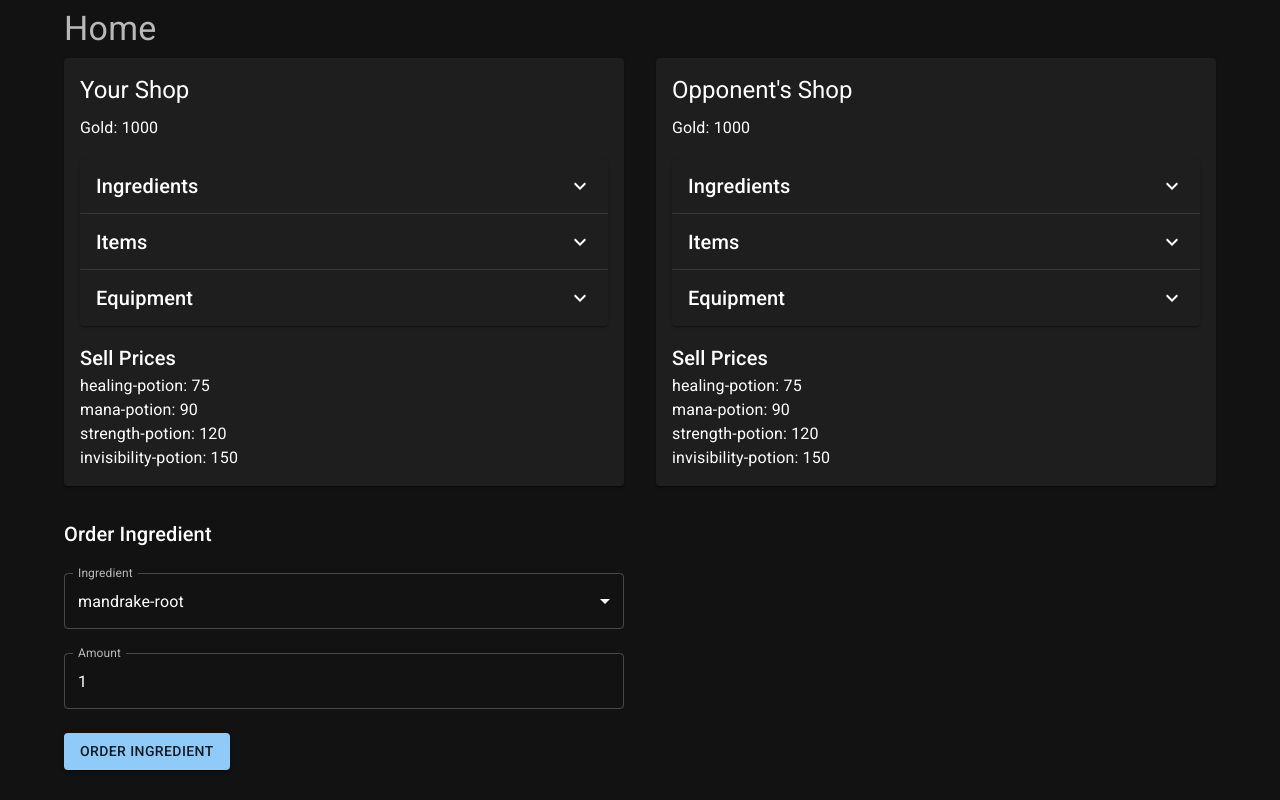
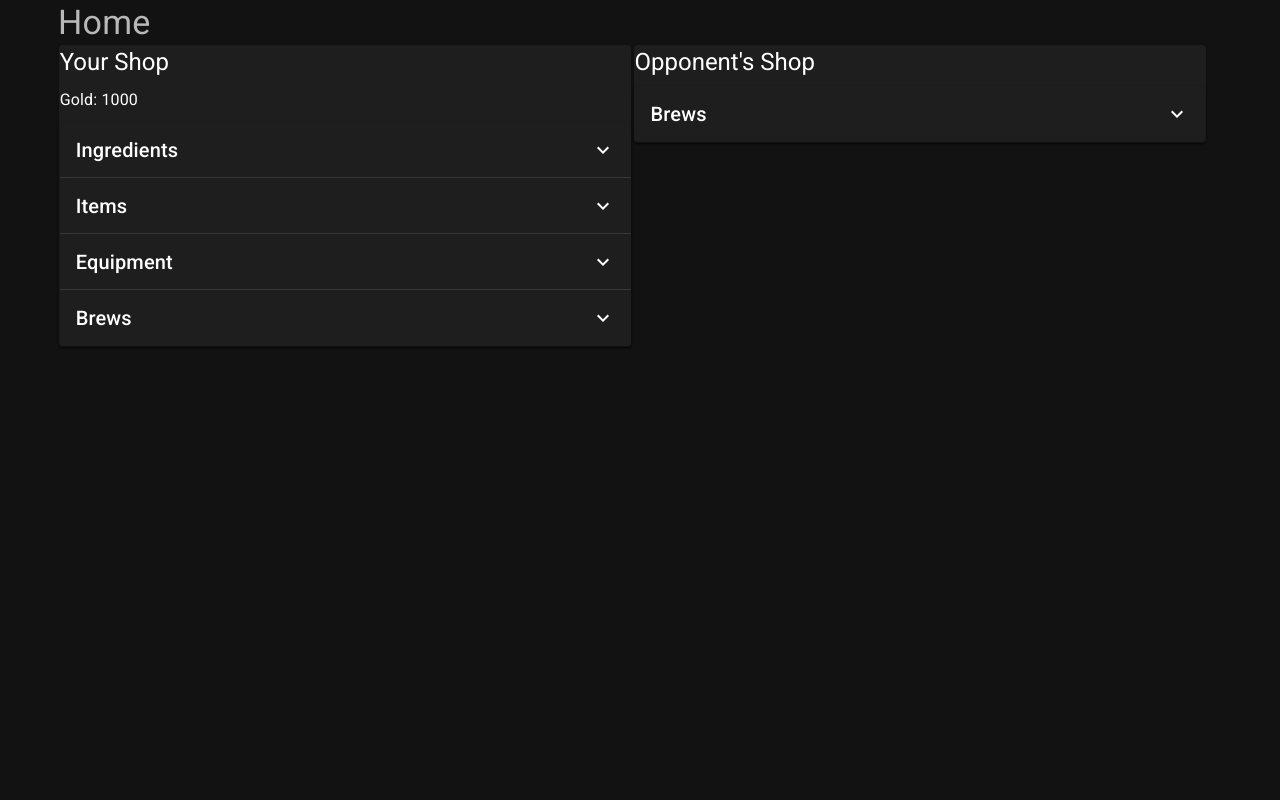
Before and after one commit to Ntropish/brew-battle, a React (Vite) app: page /#/ in a window 1280 px wide. Shown: the top 800 px of the page. Built offline with nearby package versions, Linux system fonts and the light colour scheme.

Commit message:
Set up layout

```diff
--- a/src/App.tsx
+++ b/src/App.tsx
@@ -1,8 +1,9 @@
-import { Container } from "@mui/material";
+import { Container, useMediaQuery } from "@mui/material";
 
 import { Outlet } from "react-router-dom";
 
 function App() {
+  const isSmall = useMediaQuery("(max-width:900px)");
   return (
     <Container
       maxWidth="lg"
@@ -13,6 +14,7 @@ function App() {
         flexDirection: "column",
         minHeight: "0",
       }}
+      disableGutters={isSmall}
     >
       <Outlet />
     </Container>
--- a/src/data/recipes.tsx
+++ b/src/data/recipes.tsx
@@ -30,7 +30,7 @@ type Recipe = {
   };
 };
 
-const recipeMap: Record<string, Recipe> = {
+export const recipeMap: Record<string, Recipe> = {
   "healing-potion": {
     name: "Healing Potion",
     description:
--- a/src/index.css
+++ b/src/index.css
@@ -5,3 +5,8 @@ body,
   margin: 0;
   padding: 0;
 }
+
+#root {
+  scrollbar-gutter: stable;
+  overflow-y: auto;
+}
--- /dev/null
+++ b/src/routes/home/components/BrewTable.tsx
@@ -0,0 +1,55 @@
+import { useMemo } from "react";
+import {
+  MaterialReactTable,
+  useMaterialReactTable,
+  type MRT_ColumnDef,
+} from "material-react-table";
+
+export type BrewRow = {
+  name: string;
+  size: number;
+  count: number;
+  sellPrice: number;
+};
+
+type BrewTableProps = {
+  data: BrewRow[];
+};
+
+const BrewTable = ({ data }: BrewTableProps) => {
+  const columns = useMemo<MRT_ColumnDef<BrewRow>[]>(
+    () => [
+      {
+        accessorKey: "name",
+        header: "Name",
+      },
+      {
+        accessorKey: "size",
+        header: "Size",
+      },
+      {
+        accessorKey: "count",
+        header: "Count",
+      },
+      {
+        accessorKey: "sellPrice",
+        header: "Sell Price",
+      },
+    ],
+    []
+  );
+
+  const table = useMaterialReactTable({
+    columns,
+    data: data,
+    muiTableContainerProps: { sx: { maxHeight: "300px" } },
+    enableTopToolbar: false,
+    enablePagination: false,
+    enableBottomToolbar: false,
+    enableStickyHeader: true,
+  });
+
+  return <MaterialReactTable table={table} />;
+};
+
+export default BrewTable;
--- a/src/routes/home/components/ShopPanel.tsx
+++ b/src/routes/home/components/ShopPanel.tsx
@@ -16,14 +16,23 @@ import ItemTable, { ItemRow } from "./ItemTable";
 import ExpandMore from "@mui/icons-material/ExpandMore";
 import EquipmentTable, { EquipmentRow } from "./EquipmentTable";
 import { equipmentMap } from "../../../data/equipment";
+import BrewTable, { BrewRow } from "./BrewTable";
+import { recipeMap } from "../../../data/recipes";
 // This type should match the shape of your PotionShop from your Zustand store.
 
 interface ShopPanelProps {
   title: string;
   shop: PotionShop;
+  canWrite?: boolean;
+  canReadInternal?: boolean;
 }
 
-export const ShopPanel: React.FC<ShopPanelProps> = ({ title, shop }) => {
+export const ShopPanel: React.FC<ShopPanelProps> = ({
+  title,
+  shop,
+  canWrite = false,
+  canReadInternal = false,
+}) => {
   const ingredientRows: IngredientRow[] = React.useMemo(() => {
     const gameStore = useGameStore.getState();
     return Object.entries(shop.inventory.ingredients).map(([key, count]) => ({
@@ -56,28 +65,32 @@ export const ShopPanel: React.FC<ShopPanelProps> = ({ title, shop }) => {
     }));
   }, [shop.equipment]);
 
+  const brewRows: BrewRow[] = React.useMemo(() => {
+    return Object.entries(shop.inventory.brews).flatMap(([key, brew]) => {
+      return Object.entries(brew).map(([size, count]) => ({
+        key: `${key}-${size}`,
+        size: Number(size),
+        name: `${recipeMap[key].name} Brew ${size}`,
+        description: recipeMap[key].description,
+        count: Number(count),
+        sellPrice: shop.sellPrices[key][size] || NaN,
+      }));
+    });
+  }, [shop.inventory.brews, shop.sellPrices]);
+
   return (
-    <Paper sx={{ padding: 2 }}>
+    <Paper sx={{ m: 0.1, p: 0.1 }}>
       <Typography variant="h5" gutterBottom>
         {title}
       </Typography>
+      {/* <Typography variant="subtitle1">Gold: {shop.gold}</Typography>
+       */}
+      {canReadInternal && (
         <Typography variant="subtitle1">Gold: {shop.gold}</Typography>
-      <Box mt={2}>
-        {/* <Typography variant="h6">Inventory</Typography>
-        <Typography variant="subtitle2">Items:</Typography>
-        {Object.entries(shop.inventory.items).map(([key, count]) => (
-          <Typography key={key}>
-            {key}: {count}
-          </Typography>
-        ))}
-        <Typography variant="subtitle2" mt={1}>
-          Ingredients:
-        </Typography>
-        {Object.entries(shop.inventory.ingredients).map(([key, count]) => (
-          <Typography key={key}>
-            {key}: {count}
-          </Typography>
-        ))} */}
+      )}
+      <Box mt={1}>
+        {canReadInternal && (
+          <>
             <Accordion>
               <AccordionSummary
                 expandIcon={<ExpandMore />}
@@ -86,11 +99,12 @@ export const ShopPanel: React.FC<ShopPanelProps> = ({ title, shop }) => {
               >
                 <Typography variant="h6">Ingredients</Typography>
               </AccordionSummary>
-          <AccordionDetails sx={{ overflowY: "auto", margin: 0, padding: 0 }}>
+              <AccordionDetails
+                sx={{ overflowY: "auto", margin: 0, padding: 0 }}
+              >
                 <IngredientTable data={ingredientRows} />
               </AccordionDetails>
             </Accordion>
-        {/* <ItemTable data={itemRows} /> */}
             <Accordion>
               <AccordionSummary
                 expandIcon={<ExpandMore />}
@@ -99,7 +113,9 @@ export const ShopPanel: React.FC<ShopPanelProps> = ({ title, shop }) => {
               >
                 <Typography variant="h6">Items</Typography>
               </AccordionSummary>
-          <AccordionDetails>
+              <AccordionDetails
+                sx={{ overflowY: "auto", margin: 0, padding: 0 }}
+              >
                 <ItemTable data={itemRows} />
               </AccordionDetails>
             </Accordion>
@@ -111,26 +127,27 @@ export const ShopPanel: React.FC<ShopPanelProps> = ({ title, shop }) => {
               >
                 <Typography variant="h6">Equipment</Typography>
               </AccordionSummary>
-          <AccordionDetails>
+              <AccordionDetails
+                sx={{ overflowY: "auto", margin: 0, padding: 0 }}
+              >
                 <EquipmentTable data={equipmentRows} />
               </AccordionDetails>
             </Accordion>
-      </Box>
-      {/* <Box mt={2}>
-        <Typography variant="h6">Equipment</Typography>
-        {Object.entries(shop.equipment).map(([key, level]) => (
-          <Typography key={key}>
-            {key}: Level {level}
-          </Typography>
-        ))}
-      </Box> */}
-      <Box mt={2}>
-        <Typography variant="h6">Sell Prices</Typography>
-        {Object.entries(shop.sellPrices).map(([key, price]) => (
-          <Typography key={key}>
-            {key}: {price}
-          </Typography>
-        ))}
+          </>
+        )}
+
+        <Accordion>
+          <AccordionSummary
+            expandIcon={<ExpandMore />}
+            aria-controls="panel1a-content"
+            id="brews-header"
+          >
+            <Typography variant="h6">Brews</Typography>
+          </AccordionSummary>
+          <AccordionDetails>
+            <BrewTable data={brewRows} />
+          </AccordionDetails>
+        </Accordion>
       </Box>
     </Paper>
   );
--- a/src/routes/home/index.tsx
+++ b/src/routes/home/index.tsx
@@ -45,18 +45,19 @@ export default function Home() {
   return (
     <Stack
       direction="column"
-      spacing={1}
+      spacing={0.1}
       sx={{
         flex: 1,
         minHeight: 0,
-        py: 1,
+        p: 0.1,
+        m: 0.1,
       }}
     >
       <Typography variant="h4" color="text.secondary">
         Home
       </Typography>
 
-      <Grid container spacing={4}>
+      <Grid container spacing={0.1}>
         {/* Human player's shop */}
         <Grid
           size={{
@@ -68,16 +69,12 @@ export default function Home() {
             initial={{ opacity: 0, x: -50 }}
             animate={{ opacity: 1, x: 0 }}
           >
-            <ShopPanel title="Your Shop" shop={playerShop} />
-            <Box mt={4}>
-              <OrderIngredientForm onSubmit={handleOrderIngredient} />
-            </Box>
-            <Box mt={4}>
-              <SetSellPriceForm onSubmit={handleSetSellPrice} />
-            </Box>
-            <Box mt={4}>
-              <UpgradeEquipmentForm onSubmit={handleUpgradeEquipment} />
-            </Box>
+            <ShopPanel
+              title="Your Shop"
+              shop={playerShop}
+              canWrite
+              canReadInternal
+            />
           </motion.div>
         </Grid>
 
--- a/src/routes/home/useGameStore.ts
+++ b/src/routes/home/useGameStore.ts
@@ -24,14 +24,17 @@ import { EquipmentKey } from "../../data/equipment";
 //   "invisibility-potion",
 // ];
 
+export type BrewSize = 1 | 2 | 3;
+
 export interface PotionShop {
   gold: number;
   inventory: {
     items: Record<ItemKey, number>;
     ingredients: Record<IngredientKey, number>;
+    brews: Record<RecipeKey, Record<BrewSize, number>>;
   };
   equipment: Record<EquipmentKey, number>;
-  sellPrices: Record<RecipeKey, number>;
+  sellPrices: Record<RecipeKey, Record<RecipeKey, number>>;
 }
 
 interface OrderIngredientArg {
@@ -96,6 +99,12 @@ const initialShop: PotionShop = {
       foxglove: 6,
       "st-john-wort": 7,
     },
+    brews: {
+      "healing-potion": { 1: 5, 2: 3, 3: 1 },
+      "mana-potion": { 1: 4, 2: 2, 3: 1 },
+      "strength-potion": { 1: 3, 2: 2, 3: 1 },
+      "invisibility-potion": { 1: 2, 2: 1, 3: 0 },
+    },
   },
   equipment: {
     cauldron: 0,
@@ -103,10 +112,10 @@ const initialShop: PotionShop = {
     "alchemy-table": 0,
   },
   sellPrices: {
-    "healing-potion": 75,
-    "mana-potion": 90,
-    "strength-potion": 120,
-    "invisibility-potion": 150,
+    "healing-potion": { 1: 15, 2: 40, 3: 100 },
+    "mana-potion": { 1: 20, 2: 50, 3: 120 },
+    "strength-potion": { 1: 25, 2: 60, 3: 150 },
+    "invisibility-potion": { 1: 30, 2: 70, 3: 180 },
   },
 };
 const useGameStore = create<GameStore>()((set) => ({
```
Lines whose indentation alone changed are shown as unchanged.
